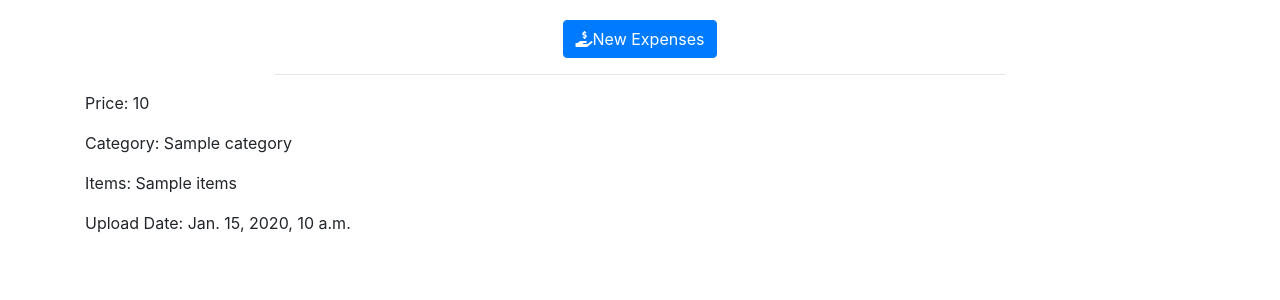
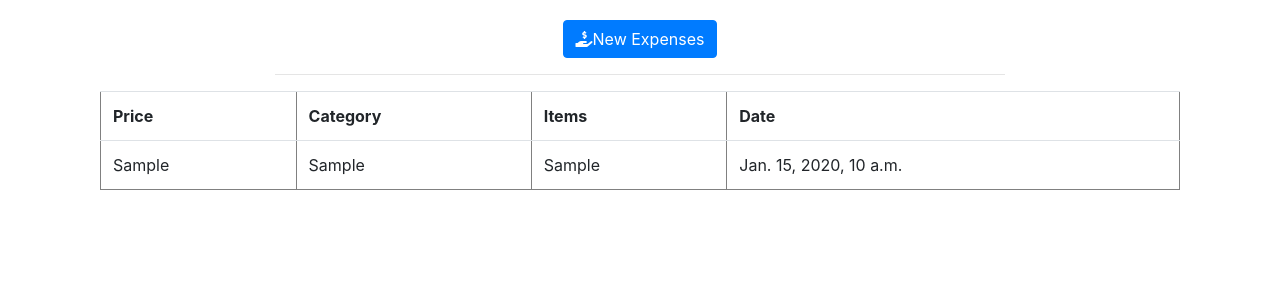
Before and after one commit to Preranakhadka/Projects, a Django app: template templates/expenses/index_expenses.html in a window 1280 px wide. Shown: the part 106-406 px from the top of the page. Run offline with Django 3.2, Linux system fonts and the light colour scheme; tables that the repository leaves empty hold one stand-in row (values such as "Sample post"); the template is opened without the code that fills it: values that come from a table or form of the project are taken from there, most other values are stand-ins (such as "Sample title", 1, 10 or a date in 2020); some libraries are stand-ins or nearby versions.

Commit message:
formed table

```diff
--- a/expenses/views.py
+++ b/expenses/views.py
@@ -6,9 +6,8 @@ from .models import Expense
 
 @login_required
 def home(request):
-	context = {}
-	expenditure = request.user.expense_set.all()
-	context['expenditure'] = expenditure
+	expenditure = Expense.objects.all()
+	context={"expenditure": expenditure}
 	return render(request, 'expenses/index_expenses.html', context)
 
 @login_required
--- a/templates/expenses/index_expenses.html
+++ b/templates/expenses/index_expenses.html
@@ -52,15 +52,28 @@
             </div>
         </div>
     </div>
-    <div class="row">
-         {% for each_expense in expenditure %}
-            <div class="col-md-4">
-                <p>Price: {{ each_expense.price }}</p>
-                <p>Category: {{ each_expense.category }}</p>
-                <p>Items: {{ each_expense.items }}</p>
-                <p>Upload Date: {{ each_expense.date }}</p>
-            </div>
+    <div class="container">
+        <table class="table" border="1" cellpadding="5" cellspacing="5" width="100%" >
+
+
+            <tr>
+                <th> Price</th>
+                <th> Category</th>
+                <th> Items</th>
+                <th> Date</th>
+            </tr>
+        {% if expenditure %}
+        {% for obj in expenditure %}
+            <tr>
+                <td>{{ obj.price }}</td>
+                <td>{{ obj.category }}</td>
+                <td>{{ obj.items }}</td>
+                <td>{{ obj.date }}</td>
+            </tr>
+
         {% endfor %}
+        {% endif %}
+        </table>
     </div>
 </div>
 </body>
```
